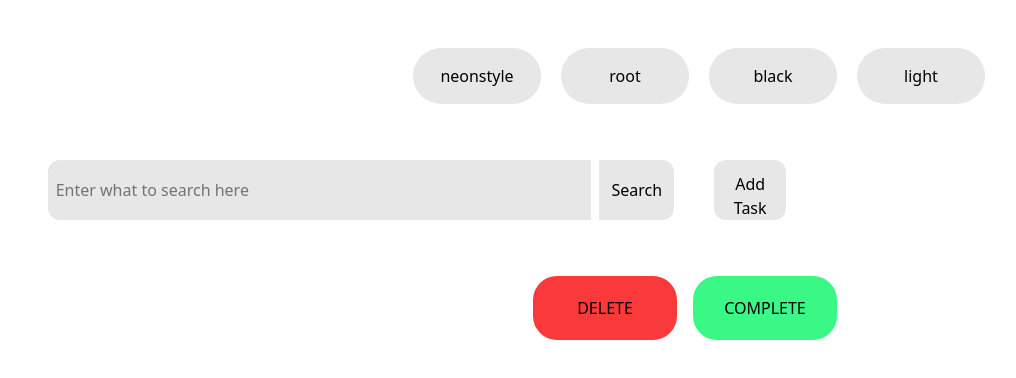
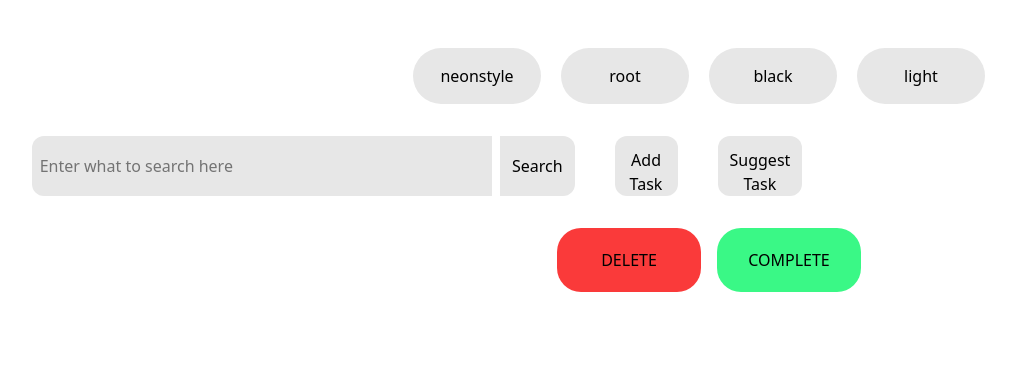
Before and after one commit to 25sahilsingh/to-do, a Next.js app: page / in a window 1280 px wide. Shown: the top 378 px of the page, without its empty margins (227-1243 px from the left). Built offline with nearby package versions, Linux system fonts and the light colour scheme; no server answers; the database is empty.

Commit message:
"added suggestion ai"

```diff
--- a/app/page.js
+++ b/app/page.js
@@ -1,7 +1,7 @@
 "use client";
 import { useEffect, useRef, useState } from "react";
 import axios from "axios";
-import Link from "next/link";
+import SuggestionAi from "./components/SuggestionAi";
 import Addtask from "./components/Addtask";
 import Image from "next/image";
 
@@ -14,6 +14,10 @@ const Home = () => {
   const timerrunningobject = useRef({});
   const alarmelement = useRef();
   const [addtaskvisible, setaddtaskvisible] = useState(false);
+  const [addsuggestionaivisible, setaddsuggestionaivisible] = useState(false);
+  const [suggestai, setsuggestai] = useState(
+    "loreLorem ipsum dolor sit amet, consectetuer adipiscing elit. Aenean commodo ligula eget dolor. Aenean massa. Cum sociis natoque penatibus et magnis dis parturient montes, nascetur ridiculus mus. Donec quam felis, ultricies nec, pellentesque eu, pretium quis, sem. Nulla consequat massa quis enim. Donec pede justo, fringilla vel, aliquet nec, vulputate eget, arcu. In enim justo, rhoncus ut, imperdiet a, venenatis vitae, justo. Nullam dictum felis eu pede mollis pretium. Integer tincidunt. Cras dapibus. Vivamus elementum semper nisi. Aenean vulputate eleifend tellus. Aenean leo ligula, porttitor eu, consequat vitae, eleifend ac, enim. Aliquam lorem ante, dapibus in, viverra quis, feugiat a, tellus. Phasellus viverra nulla ut metus varius laoreet. Quisque rutrum. Aenean imperdiet. Etiam ultricies nisi vel augue. Curabitur ullamcorper ultricies nisi. Nam eget dui. Etiam rhoncus. Maecenas tempus, tellus eget condimentum rhoncus, sem quam semper libero, sit amet adipiscing sem neque sed ipsum. Nam quam nunc, blandit vel, luctus pulvinar, hendrerit id, lorem. Maecenas nec odio et ante tincidunt tempus. Donec vitae sapien ut libero venenatis faucibus. Nullam quis ante. Etiam sit amet orci eget eros faucibus tincidunt. Duis leo. Sed fringilla mauris sit amet nibh. Donec sodales sagittis magna. Sed consequat, leo eget bibendum sodales, augue velit cursus nunc,m50"
+  );
 
   const handlestartstop = async (unitask) => {
     if (unitask.timer == 0) {
@@ -86,6 +90,22 @@ const Home = () => {
     fetchdata();
   }, []);
 
+  useEffect(() => {
+    if (tasks.length > 0) {
+      const suggestai = async () => {
+        try {
+          const { data } = await axios.post(`/api/ai/handlesuggestai`, {
+            task: tasks.map((e) => e.tasktopic),
+          });
+          setsuggestai(data.suggestion);
+        } catch (error) {
+          console.error("AI suggestion error:", error);
+        }
+      };
+      suggestai();
+    }
+  }, [tasks]);
+
   return (
     <div className={`min-h-screen p-10 bg-background ${theme}`}>
       <audio
@@ -110,11 +130,11 @@ const Home = () => {
           );
         })}
       </div>
-      <div className="p-10">
+      <div className="p-4">
         <div className="flex flex-col justify-center items-center w-2/3 mx-auto">
           <form
-            className="flex w-full items-center justify-center mb-10 "
-            onSubmit={handlesearch}
+            className="flex w-full items-center justify-center mb-4 "
+            onChange={handlesearch}
           >
             <input
               name="searchtext"
@@ -140,10 +160,23 @@ const Home = () => {
             >
               Add Task
             </button>
+            <button
+              onClick={(e) => {
+                e.preventDefault();
+                setaddsuggestionaivisible((prev) => !prev);
+              }}
+              className="ml-10 h-15 bg-primary text-textcolor rounded-xl p-3"
+            >
+              Suggest Task
+            </button>
           </form>
 
           {addtaskvisible && <Addtask handlerefresh={handlerefresh} />}
+          {addsuggestionaivisible && (
+            <SuggestionAi suggestion={suggestai}></SuggestionAi>
+          )}
         </div>
+
         <div className="flex justify-end w-full px-32 h-20">
           <button
             onClick={handledelete}
```
